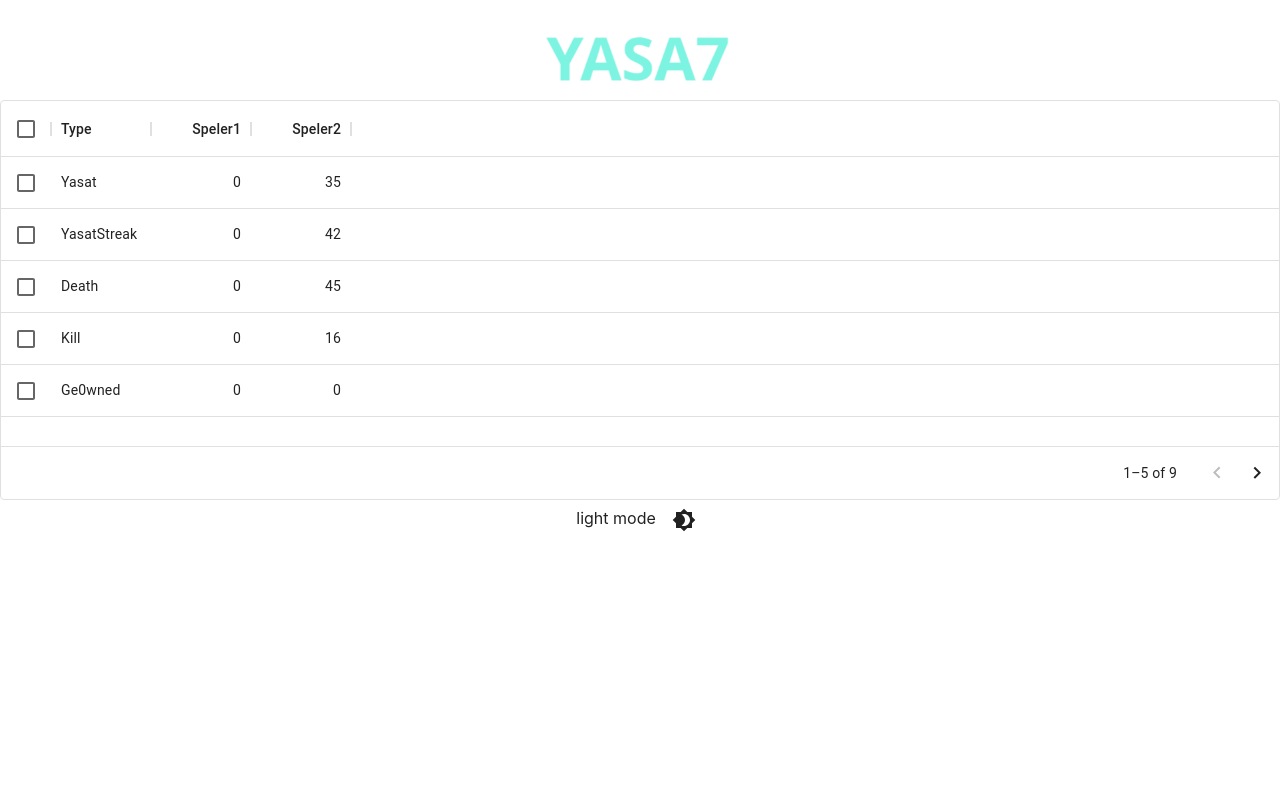
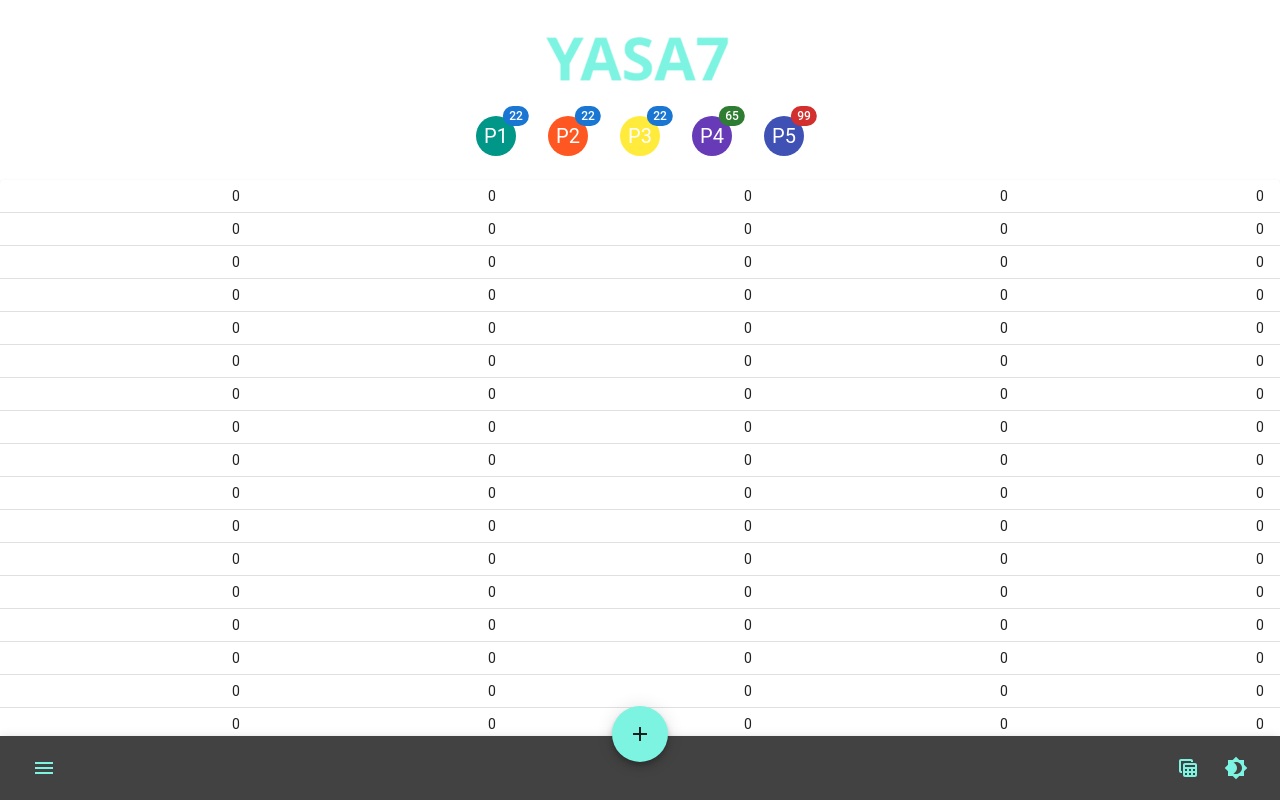
Before and after one commit to Gieljl/gieljl.github.io, a React (Create React App) app: page / in a window 1280 px wide. Built offline with nearby package versions, Linux system fonts and the light colour scheme.

Commit message:
UI changes

```diff
--- a/src/App.css
+++ b/src/App.css
@@ -1,6 +1,9 @@
 .App {
-  text-align: center;
-  height: 100%;
+  height: 100vh;
+  display: flex;
+
+  font-size: calc(10px + 2vmin);
+
 }
 
 .App-logo {
@@ -15,11 +18,7 @@
 }
 
 .App-header {
-  height: 100px;
-  display: flex;
-  flex-direction: column;
-  align-items: center;
-  justify-content: center;
+
   font-size: calc(10px + 2vmin);
 }
 .App-body{
--- a/src/App.tsx
+++ b/src/App.tsx
@@ -2,51 +2,100 @@ import React from 'react';
 import logo from './yasa7.png';
 import { Counter } from './features/counter/Counter';
 import { useTheme, ThemeProvider, createTheme } from '@mui/material/styles';
-import { DataGridDemo } from './features/stats/Stats'
+import { StatsFullScreenDialog } from './features/stats/StatsDialog'
+
+import { ScoreHistory } from './features/rounds/ScoreHistory'
+
 import Brightness4Icon from '@mui/icons-material/Brightness4';
 import Brightness7Icon from '@mui/icons-material/Brightness7';
 import Box from '@mui/material/Box';
-import IconButton from '@mui/material/IconButton';
 import './App.css';
+import { Avatar, AvatarGroup, Badge, Button, Container, Grid, Stack, styled } from '@mui/material';
+import { deepOrange, deepPurple, indigo, yellow, teal } from '@mui/material/colors';
+import AppBar from "@mui/material/AppBar";
+import Toolbar from "@mui/material/Toolbar";
+import IconButton from "@mui/material/IconButton";
+import Fab from "@mui/material/Fab";
+import MenuIcon from "@mui/icons-material/Menu";
+import AddIcon from "@mui/icons-material/Add";
+import MoreIcon from "@mui/icons-material/MoreVert";
+
 
 const ColorModeContext = React.createContext({ toggleColorMode: () => {} });
-
-
-
-
-
 
 function App() {
 
   const theme = useTheme();
   const colorMode = React.useContext(ColorModeContext);
+  const StyledFab = styled(Fab)({
+    background: '#7df3e1',
+    position: "absolute",
+    zIndex: 1,
+    top: -30,
+    left: 0,
+    right: 0,
+    margin: "0 auto"
+  });
+
 
   return (
-    <Box
+
+
+    <Stack
+
+      direction="column"
+      alignItems="center"
       sx={{
-
-        width: '100%',
+        height: '100vh',
+        display: 'flex',
         bgcolor: 'background.default',
         color: 'text.primary',
-        borderRadius: 1,
 
       }}
-        >
-      <div className="App">
-        <header className="App-header">
-          <img src={logo} className="App-logo" alt="logo" />
-        </header>
-        <body className="App-body">
-        <DataGridDemo />
-        </body>
-        <footer>
-        {theme.palette.mode} mode
+    >
+
+        <img src={logo} className="App-logo" alt="logo" />
+
+        <Stack direction="row" spacing={4} mt={2} mb={3}>
+          <Badge badgeContent={22} color="primary">
+            <Avatar sx={{ bgcolor: teal[500] }}>P1</Avatar>
+          </Badge>
+          <Badge badgeContent={22} color="primary">
+            <Avatar sx={{ bgcolor: deepOrange[500] }}>P2</Avatar>
+          </Badge>
+          <Badge badgeContent={22} color="primary">
+            <Avatar sx={{ bgcolor: yellow[500] }}>P3</Avatar>
+          </Badge>
+          <Badge badgeContent={65} color="success">
+            <Avatar sx={{ bgcolor: deepPurple[500] }}>P4</Avatar>
+          </Badge>
+          <Badge badgeContent={99} color="error">
+          < Avatar sx={{ bgcolor: indigo[500] }}>P5</Avatar>
+          </Badge>
+        </Stack>
+
+        <ScoreHistory/>
+
+      <Grid item>
+        <AppBar  position="fixed" color="default" sx={{background:"#424242", color:"#7df3e1", top: "auto", bottom: 0 }}>
+          <Toolbar>
+            <IconButton color="inherit" aria-label="open drawer">
+              <MenuIcon />
+            </IconButton>
+            <StyledFab color="default" aria-label="add">
+              <AddIcon />
+            </StyledFab>
+            <Box sx={{ flexGrow: 1 }} />
+            <StatsFullScreenDialog/>
             <IconButton sx={{ ml: 1 }} onClick={colorMode.toggleColorMode} color="inherit">
-              {theme.palette.mode === 'dark' ? <Brightness7Icon /> : <Brightness4Icon />}
+            {theme.palette.mode === 'dark' ? <Brightness7Icon /> : <Brightness4Icon />}
             </IconButton>
-        </footer>
-      </div>
-    </Box>
+          </Toolbar>
+        </AppBar>
+      </Grid>
+
+    </Stack>
+
   );
 }
 
--- /dev/null
+++ b/src/features/rounds/ScoreHistory.tsx
@@ -0,0 +1,67 @@
+import * as React from 'react';
+import Table from '@mui/material/Table';
+import TableBody from '@mui/material/TableBody';
+import TableCell from '@mui/material/TableCell';
+import TableContainer from '@mui/material/TableContainer';
+import TableHead from '@mui/material/TableHead';
+import TableRow from '@mui/material/TableRow';
+import Paper from '@mui/material/Paper';
+
+function createData(
+  Round: number,
+  Speler1: number,
+  Speler2: number,
+  Speler3: number,
+  Speler4: number,
+  Speler5: number,
+
+) {
+  return {Round, Speler1, Speler2, Speler3, Speler4, Speler5};
+}
+
+
+const rows = [
+  createData(1, 0, 0, 0, 0, 0),
+  createData(2, 0, 0, 0, 0, 0),
+  createData(3 ,0, 0, 0, 0, 0),
+  createData(4, 0, 0, 0, 0, 0),
+  createData(5, 0, 0, 0, 0, 0),
+  createData(6, 0, 0, 0, 0, 0),
+  createData(7, 0, 0, 0, 0, 0),
+  createData(8, 0, 0, 0, 0, 0),
+  createData(9, 0, 0, 0, 0, 0),
+  createData(10, 0, 0, 0, 0, 0),
+  createData(11, 0, 0, 0, 0, 0),
+  createData(12, 0, 0, 0, 0, 0),
+  createData(13, 0, 0, 0, 0, 0),
+  createData(14, 0, 0, 0, 0, 0),
+  createData(15, 0, 0, 0, 0, 0),
+  createData(16, 0, 0, 0, 0, 0),
+  createData(17, 0, 0, 0, 0, 0),
+  createData(18, 0, 0, 0, 0, 0),
+];
+
+
+export function ScoreHistory() {
+  return (
+    <TableContainer component={Paper}>
+      <Table size="small" aria-label="a dense table">
+        <TableBody>
+          {rows.map((row) => (
+              <TableRow
+              key={row.Round}
+              sx={{ '&:last-child td, &:last-child th': { border: 0 } }}
+            >
+              <TableCell align="right">{row.Speler1}</TableCell>
+              <TableCell align="right">{row.Speler2}</TableCell>
+              <TableCell align="right">{row.Speler3}</TableCell>
+              <TableCell align="right">{row.Speler4}</TableCell>
+              <TableCell align="right">{row.Speler5}</TableCell>
+
+            </TableRow>
+          ))}
+        </TableBody>
+      </Table>
+      </TableContainer>
+  );
+}
--- a/src/features/stats/Stats.tsx
+++ b/src/features/stats/Stats.tsx
@@ -1,51 +1,78 @@
 import * as React from 'react';
-import { DataGrid } from '@mui/x-data-grid';
+import Table from '@mui/material/Table';
+import TableBody from '@mui/material/TableBody';
+import TableCell from '@mui/material/TableCell';
+import TableContainer from '@mui/material/TableContainer';
+import TableHead from '@mui/material/TableHead';
+import TableRow from '@mui/material/TableRow';
+import Paper from '@mui/material/Paper';
 
-const columns = [
+function createData(
+  Name: string,
+  Speler1: number,
+  Speler2: number,
+  Speler3: number,
+  Speler4: number,
+  Speler5: number,
 
-  {
-    field: 'Type',
-    headerName: 'Type',
-    editable: true,
-  },
-  {
-    field: 'Speler1',
-    headerName: 'Speler1',
-    type: 'number',
-    editable: true,
-  },
-  {
-    field: 'Speler2',
-    headerName: 'Speler2',
-    type: 'number',
-    editable: true,
-  },
+) {
+  return { Name, Speler1, Speler2, Speler3, Speler4, Speler5};
+}
 
+
+const rows = [
+  createData('Yasat', 0, 0, 0, 0, 0),
+  createData('YasatStreak', 0, 0, 0, 0, 0),
+  createData('Kill', 0, 0, 0, 0, 0),
+  createData('Ge0wned', 0, 0, 0, 0, 0),
+  createData('Nullify50', 0, 0, 0, 0, 0),
+  createData('Nullify100', 0, 0, 0, 0, 0),
+  createData('Enable50', 0, 0, 0, 0, 0),
+  createData('Enable100', 0, 0, 0, 0, 0),
+  createData('Contra Own 50', 0, 0, 0, 0, 0),
+  createData('Contra Own 100', 0, 0, 0, 0, 0),
+  createData('FTH', 0, 0, 0, 0, 0),
+  createData('FTPH', 0, 0, 0, 0, 0),
+  createData('Double kill', 0, 0, 0, 0, 0),
+  createData('Multi kill', 0, 0, 0, 0, 0),
+  createData('Mega kill', 0, 0, 0, 0, 0),
+  createData('Monster kill', 0, 0, 0, 0, 0),
 ];
 
-const rows = [
-  { id: 1, Type: 'Yasat', Speler1: 0, Speler2: 35 },
-  { id: 2, Type: 'YasatStreak', Speler1: 0, Speler2: 42 },
-  { id: 3, Type: 'Death', Speler1: 0, Speler2: 45 },
-  { id: 4, Type: 'Kill', Speler1: 0, Speler2: 16 },
-  { id: 5, Type: 'Ge0wned', Speler1: 0, Speler2: 0 },
-  { id: 6, Type: 'Own', Speler1: 0, Speler2: 150 },
-  { id: 7, Type: 'Nullify 50', Speler1: 0, Speler2: 44 },
-  { id: 8, Type: 'Nullify 100', Speler1: 0, Speler2: 36 },
-  { id: 9, Type: 'Enable 50', Speler1: 0, Speler2: 65 },
-];
 
-export function DataGridDemo() {
+export function StatsTable() {
   return (
-    <div style={{ height: 400, width: '100%' }}>
-      <DataGrid
-        rows={rows}
-        columns={columns}
-        pageSize={5}
-        rowsPerPageOptions={[5]}
-        checkboxSelection
-        disableSelectionOnClick
-      />
-    </div>
+    <TableContainer component={Paper}>
+      <Table size="small" aria-label="a dense table">
+        <TableHead>
+          <TableRow>
+            <TableCell>Stat</TableCell>
+            <TableCell align="right">Speler&nbsp;1</TableCell>
+            <TableCell align="right">Speler&nbsp;2</TableCell>
+            <TableCell align="right">Speler&nbsp;3</TableCell>
+            <TableCell align="right">Speler&nbsp;4</TableCell>
+            <TableCell align="right">Speler&nbsp;5</TableCell>
+          </TableRow>
+        </TableHead>
+        <TableBody>
+          {rows.map((row) => (
+            <TableRow
+              key={row.Name}
+              sx={{ '&:last-child td, &:last-child th': { border: 0 } }}
+            >
+              <TableCell component="th" scope="row">
+                {row.Name}
+              </TableCell>
+              <TableCell align="right">{row.Speler1}</TableCell>
+              <TableCell align="right">{row.Speler2}</TableCell>
+              <TableCell align="right">{row.Speler3}</TableCell>
+              <TableCell align="right">{row.Speler4}</TableCell>
+              <TableCell align="right">{row.Speler5}</TableCell>
+
+            </TableRow>
+          ))}
+        </TableBody>
+      </Table>
+      </TableContainer>
   );
 }
--- /dev/null
+++ b/src/features/stats/StatsDialog.tsx
@@ -0,0 +1,68 @@
+import * as React from 'react';
+import Button from '@mui/material/Button';
+import Dialog from '@mui/material/Dialog';
+import ListItemText from '@mui/material/ListItemText';
+import ListItem from '@mui/material/ListItem';
+import List from '@mui/material/List';
+import Divider from '@mui/material/Divider';
+import AppBar from '@mui/material/AppBar';
+import Toolbar from '@mui/material/Toolbar';
+import IconButton from '@mui/material/IconButton';
+import Typography from '@mui/material/Typography';
+import CloseIcon from '@mui/icons-material/Close';
+import TableViewIcon from '@mui/icons-material/TableView';
+import Slide from '@mui/material/Slide';
+import { TransitionProps } from '@mui/material/transitions';
+import { StatsTable } from './Stats';
+
+const Transition = React.forwardRef(function Transition(
+  props: TransitionProps & {
+    children: React.ReactElement;
+  },
+  ref: React.Ref<unknown>,
+) {
+  return <Slide direction="up" ref={ref} {...props} />;
+});
+
+export function StatsFullScreenDialog() {
+  const [open, setOpen] = React.useState(false);
+
+  const handleClickOpen = () => {
+    setOpen(true);
+  };
+
+  const handleClose = () => {
+    setOpen(false);
+  };
+
+  return (
+    <div>
+      <IconButton sx={{ ml: 1 }} onClick={handleClickOpen} color="inherit">
+           <TableViewIcon />
+      </IconButton>
+      <Dialog
+        fullScreen
+        open={open}
+        onClose={handleClose}
+        TransitionComponent={Transition}
+      >
+        <AppBar color="default" sx={{background:"#424242", color:"#7df3e1", position: 'relative' }}>
+          <Toolbar>
+            <IconButton
+              edge="start"
+              color="inherit"
+              onClick={handleClose}
+              aria-label="close"
+            >
+              <CloseIcon />
+            </IconButton>
+            <Typography sx={{ ml: 2, flex: 1 }} variant="h6" component="div">
+              Statistieken
+            </Typography>
+          </Toolbar>
+        </AppBar>
+        <StatsTable/>
+      </Dialog>
+    </div>
+  );
+}
```
